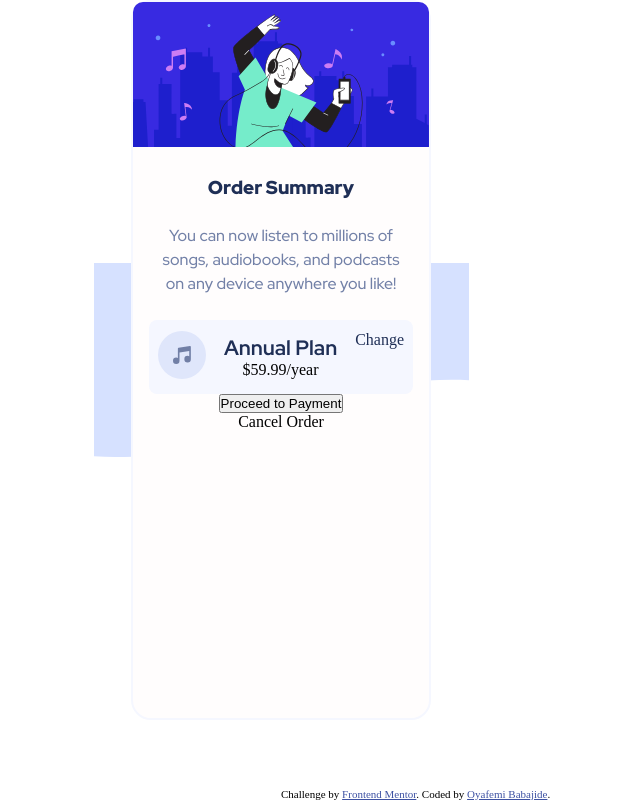
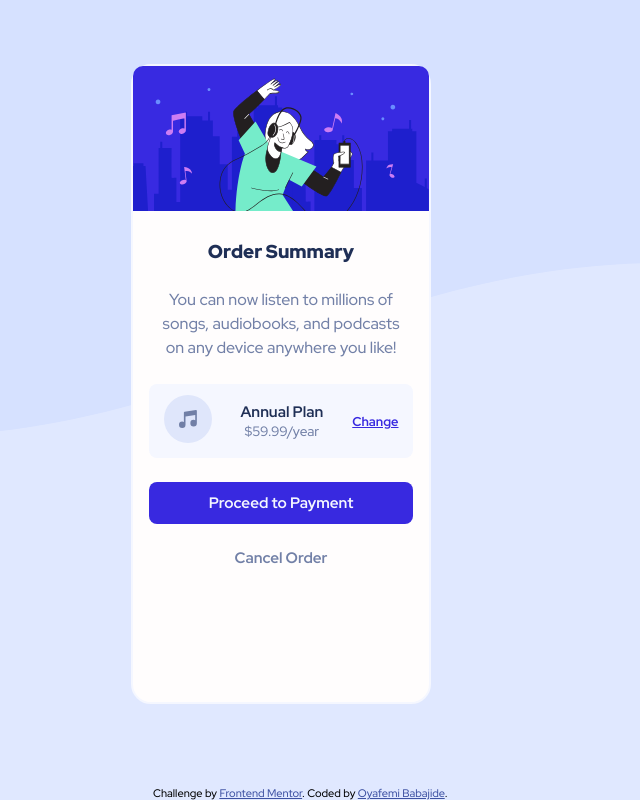
Before and after one commit to Babajide777/order-summary-component, a plain HTML site: page index.html in a window 1280 px wide. Shown: the whole page, without its empty margins (359-999 px from the left). Drawn offline with Linux system fonts and the light colour scheme.

Commit message:
challenge completed

```diff
--- a/style.css
+++ b/style.css
@@ -34,7 +34,9 @@ Global Styles
 }
 
 body {
-  background: url("./images/pattern-background-mobile.svg") no-repeat center;
+  background: url("./images/pattern-background-mobile.svg") top no-repeat;
+  background-color: var(--Pale-blue);
+  margin-top: 4rem;
 }
 main {
   display: flex;
@@ -47,7 +49,7 @@ main {
   text-align: center;
   width: 300px;
   max-width: 90%;
-  height: 90vh;
+  height: 80vh;
   background-color: rgb(255, 253, 253);
 }
 
@@ -90,48 +92,92 @@ main {
   border-radius: 8px;
   padding-top: 0.7rem;
   padding-bottom: 0.7rem;
+  margin-bottom: 1.5rem;
 }
 .component-iteractive-first {
   align-self: center;
 }
 
 .component-iteractive-first p:nth-child(1) {
-  /* font-size: 5rem; */
   font-family: var(--ff);
   font-weight: 600;
-  font-size: 1.3rem;
+  font-size: 0.95rem;
   color: var(--Dark-blue);
 }
 
-.component-iteractive-second a {
-  text-decoration: none;
-  color: var(--Dark-blue);
+.component-iteractive-first p:nth-child(2) {
+  font-family: var(--ff);
+  color: var(--Desaturated-blue);
+  font-weight: 500;
+  font-size: 0.85rem;
 }
 
+.component-iteractive-second{
+  align-self: center;
+}
+
+.component-iteractive-second a {
+  color: var(--Bright-blue);
+  font-family: var(--ff);
+  font-weight: 600;
+  font-size: 0.8rem;
+}
+
+.component-iteractive-second a:hover{
+  opacity: 0.7;
+  text-decoration: none;
+}
+
+.component-button{
+  margin-left: 1rem;
+  margin-right: 1rem;
+  border-radius: 8px;
+  padding-top: 0.7rem;
+  padding-bottom: 0.7rem;
+  margin-bottom: 1.5rem;
+  background-color: var(--Bright-blue);
+}
+
+.component-button:hover{
+  opacity: 0.7;
+}
+
+.component-button button{
+border: none;
+background-color: var(--Bright-blue);
+font-family: var(--ff);
+  font-weight: 600;
+  font-size: 0.95rem;
+  color: var(--Very-pale-blue);
+}
+
+.component-cancel p{
+  font-family: var(--ff);
+  font-weight: 600;
+  font-size: 0.95rem;
+  color: var(--Desaturated-blue);
+}
+
+.component-cancel p:hover{
+  color: var(--Dark-blue)
+}
 footer {
   position: fixed;
   bottom: 0;
-  left: 50%;
+  left: 40%;
 }
 
 .attribution {
+  font-family: var(--ff);
   font-size: 11px;
-  text-align: center;
+  left: 40%;
 }
 .attribution a {
   color: hsl(228, 45%, 44%);
 }
 @media screen and (min-width: 375px) {
-  /* body {
-    background: url("./images/pattern-background-desktop.svg") center;
-  } */
-  main {
-    /* width: 20%; */
-  }
-  .component-illustration {
-    /* max-width: 100%; */
-  }
-  .entire-component {
-    /* width: 50%; */
+  body {
+    background: url("./images/pattern-background-desktop.svg") top no-repeat;
+    background-color: var(--Pale-blue);
   }
 }
```
Also changed, not shown: index.html (+0 -1 lines).
